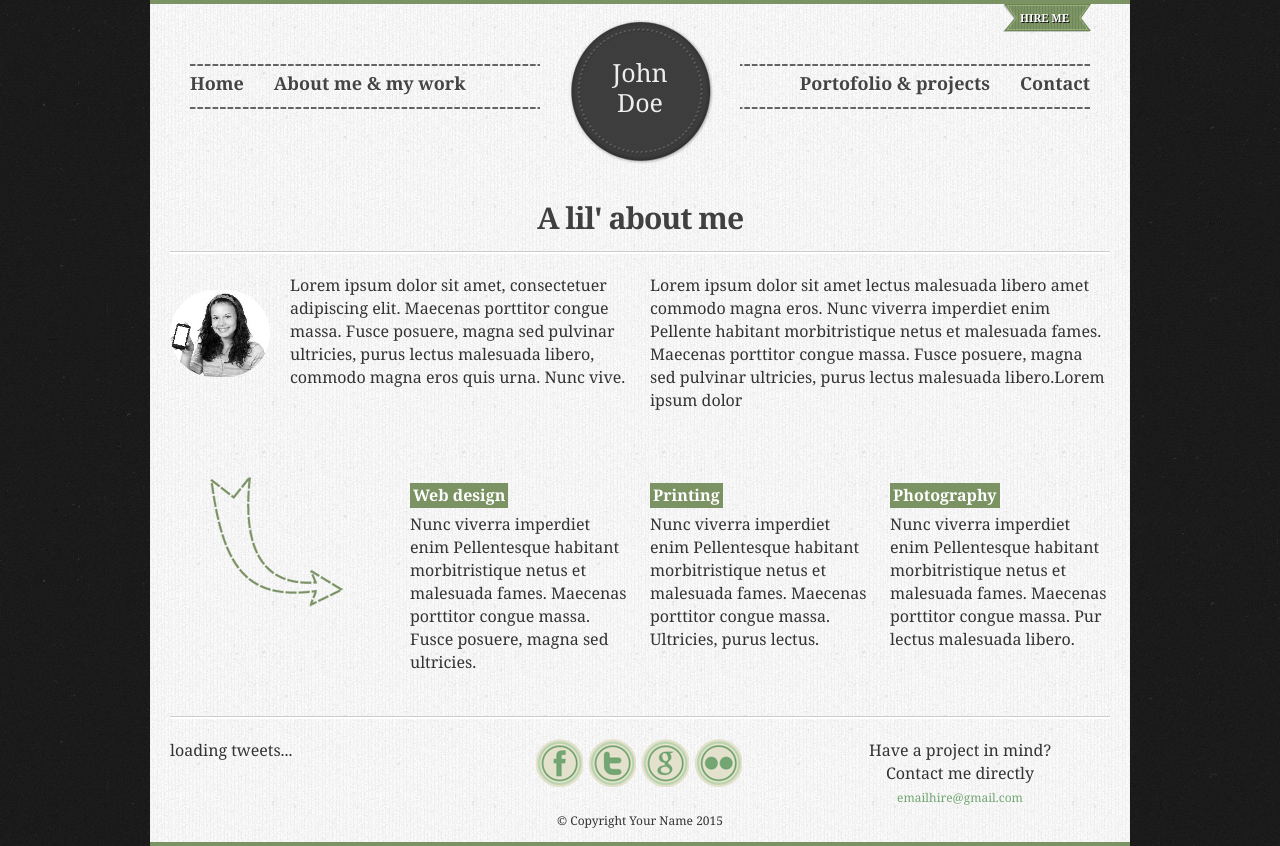
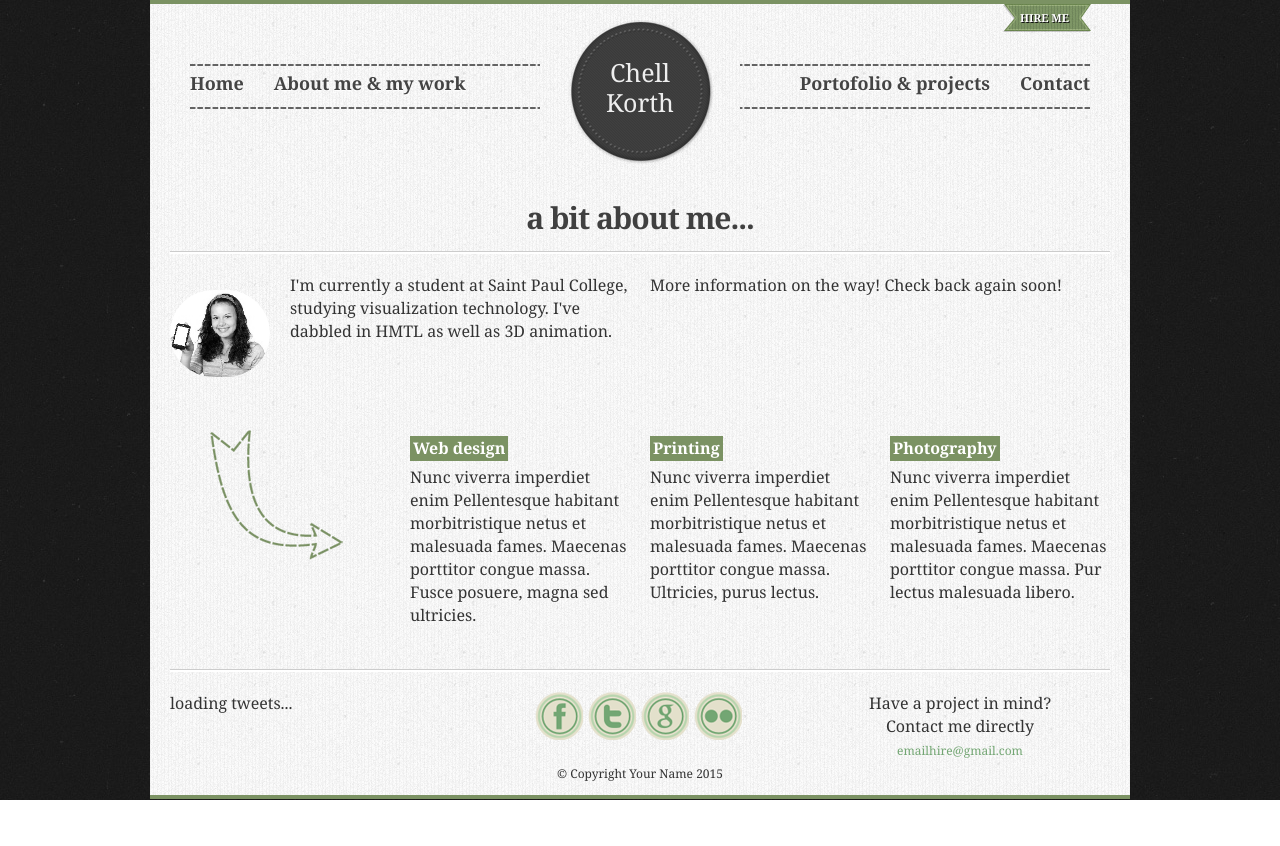
Before and after one commit to LXCIDFOG/portfoliotest, a plain HTML site: page about.html in a window 1280 px wide. After the commit the page ends 800 px from the top, so only its background shows below. Drawn offline with Linux system fonts and the light colour scheme.

Commit message:
Add files via upload

```diff
--- a/about.html
+++ b/about.html
@@ -118,7 +118,7 @@
 			<!-- Menu Ends
 			================================================== -->
 			<!-- Logo-->
-			<a class="brand logo" href="#">John<br/> Doe</a>
+			<a class="brand logo" href="#">Chell<br/> Korth</a>
 			<!-- End Logo-->
 			<!-- Hire me badge (remove if you don't need one)-->
 			<div class="hiremebadge">
@@ -134,18 +134,18 @@
 ================================================== -->
 <div class="container">
 	<!-- Main hero unit for a primary marketing message or call to action -->
-	<h1 class="title">A lil' about me</h1>
+	<h1 class="title">a bit about me...</h1>
 	<div class="titlelinesimple">
 	</div>
 	<div class="row">
 		<div class="span8">
 			<p>
-				<img src="img/author.jpg" class="imglist" alt="" style="float:left;margin-right:20px;width: 100px;margin-top: 16px;border-radius: 90px;"> Lorem ipsum dolor sit amet, consectetuer adipiscing elit. Maecenas porttitor congue massa. Fusce posuere, magna sed pulvinar ultricies, purus lectus malesuada libero, commodo magna eros quis urna. Nunc vive.
+				<img src="img/author.jpg" class="imglist" alt="" style="float:left;margin-right:20px;width: 100px;margin-top: 16px;border-radius: 90px;"> I'm currently a student at Saint Paul College, studying visualization technology. I've dabbled in HMTL as well as 3D animation.
 			</p>
 		</div>
 		<div class="span8">
 			<p>
-				Lorem ipsum dolor sit amet lectus malesuada libero amet commodo magna eros. Nunc viverra imperdiet enim Pellente habitant morbitristique netus et malesuada fames. Maecenas porttitor congue massa. Fusce posuere, magna sed pulvinar ultricies, purus lectus malesuada libero.Lorem ipsum dolor
+				More information on the way! Check back again soon!
 			</p>
 		</div>
 	</div>
```
